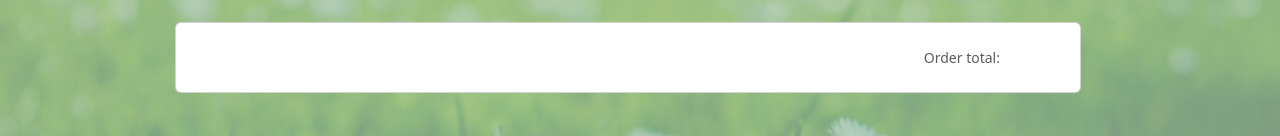
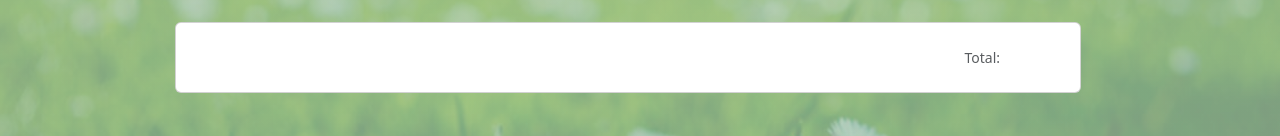
Before and after one commit to OrganizacionProyecto/Proyecto-TSDWAD, an Angular app in the folder FrontEnd/: page /carrito in a window 1280 px wide. Shown: the part 323-459 px from the top of the page. Built offline with nearby package versions, Linux system fonts and the light colour scheme.

Commit message:
cambios html carrito

```diff
--- a/FrontEnd/src/app/pages/carrito/carrito.component.html
+++ b/FrontEnd/src/app/pages/carrito/carrito.component.html
@@ -39,7 +39,7 @@
                   <div class="card-body p-4">
                       <div class="float-end">
                           <p class="mb-0 me-5 d-flex align-items-center">
-                              <span class="small text-muted me-2">Order total:</span>
+                              <span class="small text-muted me-2">Total:</span>
                               <span class="lead fw-normal">
 
                               </span>
```
